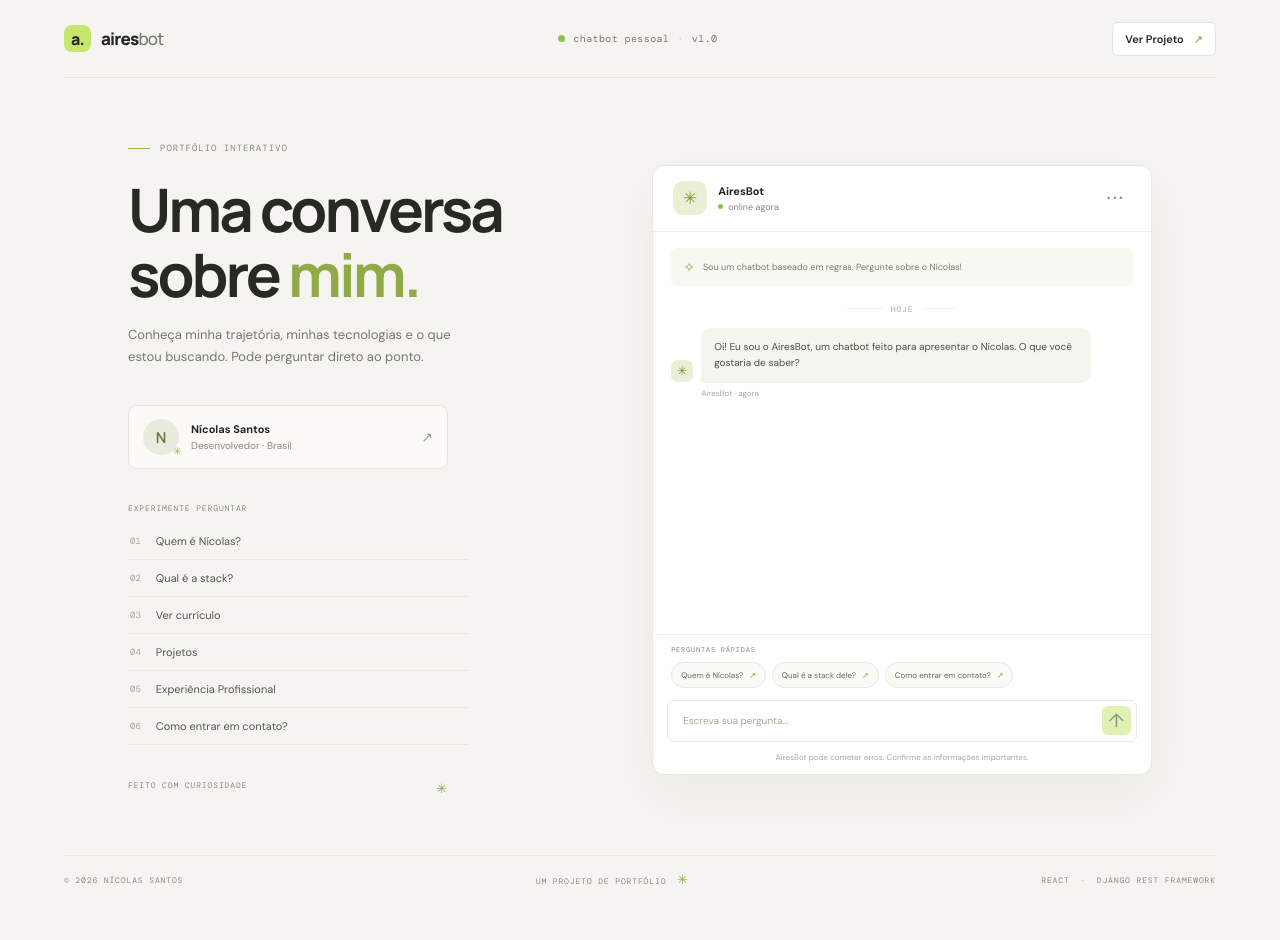
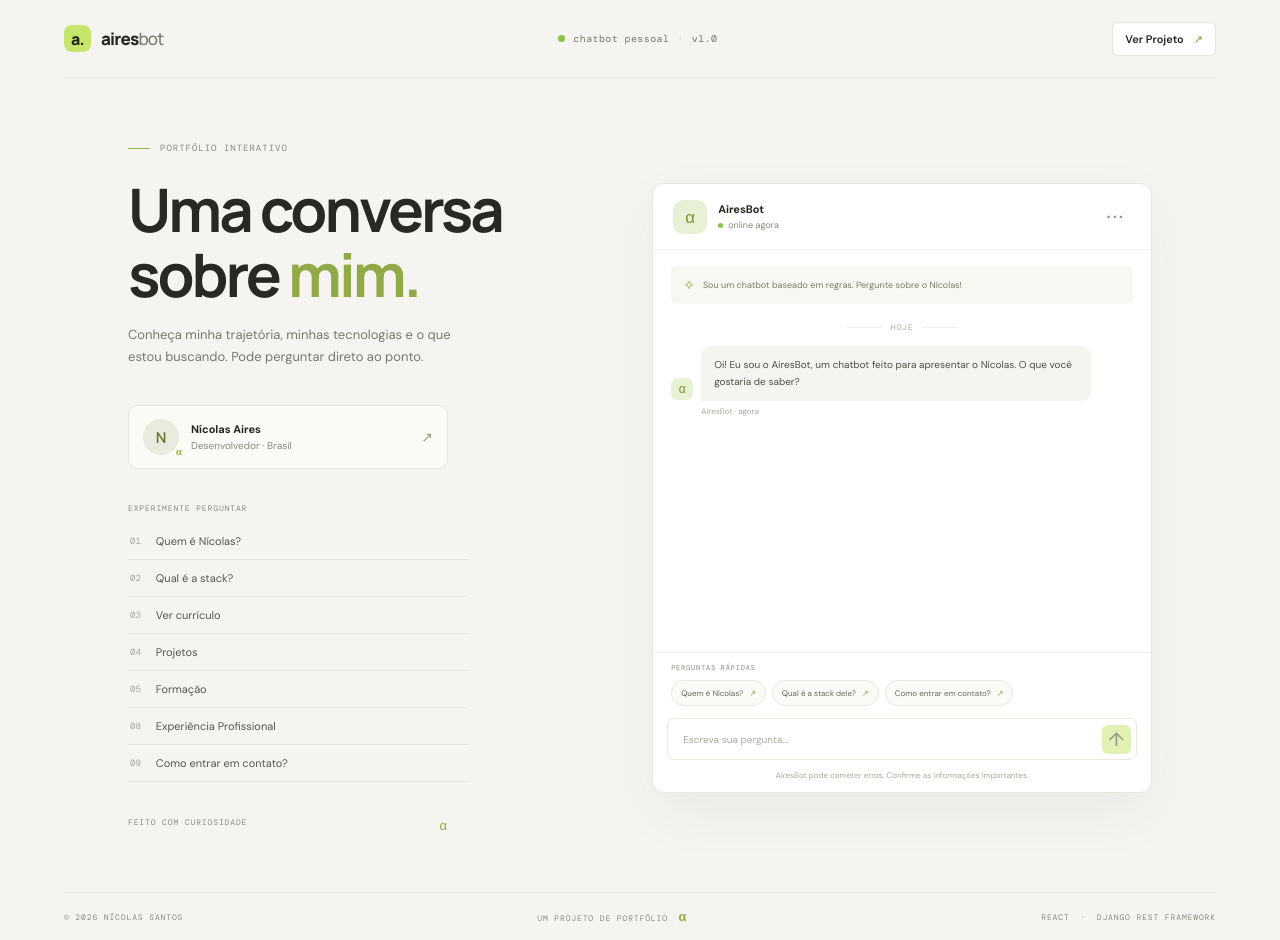
Before and after one commit to nicolas-aires-dev/AiresBot, a React (Vite) app in the folder frontend/: page / in a window 1280 px wide. Before the commit the page ends 903 px from the top, so only its background shows below. Built offline with nearby package versions, Linux system fonts and the light colour scheme; no server answers.

Commit message:
style: Update icons and suggestions

```diff
--- a/frontend/src/App.tsx
+++ b/frontend/src/App.tsx
@@ -97,8 +97,8 @@ function App() {
           <h1>Uma conversa<br />sobre <span>mim.</span></h1>
           <p className="intro-copy">Conheça minha trajetória, minhas tecnologias e o que estou buscando. Pode perguntar direto ao ponto.</p>
           <div className="profile-card">
-            <div className="avatar">N<span className="avatar-spark">✳</span></div>
-            <div><div className="profile-name">Nícolas Santos</div><div className="profile-role">Desenvolvedor · Brasil</div></div>
+            <div className="avatar">N<span className="avatar-spark">α</span></div>
+            <div><div className="profile-name">Nícolas Aires</div><div className="profile-role">Desenvolvedor · Brasil</div></div>
             <span className="profile-arrow">↗</span>
           </div>
           <div className="topics-label">EXPERIMENTE PERGUNTAR</div>
@@ -107,15 +107,16 @@ function App() {
             <button onClick={() => void sendMessage('Qual é a stack de tecnologias?')}><span>02</span> Qual é a stack?</button>
             <button onClick={() => void sendMessage('Onde encontro o currículo?')}><span>03</span> Ver currículo</button>
             <button onClick={() => void sendMessage('Projetos de Nícolas')}><span>04</span> Projetos </button>
-            <button onClick={() => void sendMessage('Expêriencia profissional de Nícolas')}><span>05</span> Experiência Profissional</button>
-            <button onClick={() => void sendMessage('Como posso entrar em contato?')}><span>06</span> Como entrar em contato?</button>
+            <button onClick={() => void sendMessage('Formação de Nícolas')}><span>05</span> Formação </button>
+            <button onClick={() => void sendMessage('Expêriencia profissional de Nícolas')}><span>08</span> Experiência Profissional</button>
+            <button onClick={() => void sendMessage('Como posso entrar em contato?')}><span>09</span> Como entrar em contato?</button>
           </div>
-          <div className="aside-footer"><span>FEITO COM CURIOSIDADE</span><span>✳</span></div>
+          <div className="aside-footer"><span>FEITO COM CURIOSIDADE</span><span>α</span></div>
         </aside>
 
         <section className="chat-card" aria-label="Conversa com AiresBot">
           <div className="chat-header">
-            <div className="bot-avatar"><span>✳</span></div>
+            <div className="bot-avatar"><span>α</span></div>
             <div className="chat-title"><strong>AiresBot</strong><span><i /> online agora</span></div>
             <button className="more-button" aria-label="Mais opções">···</button>
           </div>
@@ -124,11 +125,11 @@ function App() {
             <div className="day-label"><span /> HOJE <span /></div>
             {messages.map((message) => (
               <div className={`message-row ${message.role}`} key={message.id}>
-                {message.role === 'bot' && <div className="mini-avatar">✳</div>}
+                {message.role === 'bot' && <div className="mini-avatar">α</div>}
                 <div className="message-content"><div className="bubble">{message.role === 'bot' ? linkify(message.text) : message.text}</div><span className="message-time">{message.role === 'bot' ? 'AiresBot' : 'Você'} · agora</span></div>
               </div>
             ))}
-            {loading && <div className="message-row bot"><div className="mini-avatar">✳</div><div className="bubble typing" role="status" aria-label="AiresBot está digitando"><i /><i /><i /></div></div>}
+            {loading && <div className="message-row bot"><div className="mini-avatar">α</div><div className="bubble typing" role="status" aria-label="AiresBot está digitando"><i /><i /><i /></div></div>}
             {apiError && <div className="connection-note">A conexão com o backend falhou.</div>}
             <div ref={bottomRef} />
           </div>
@@ -140,7 +141,7 @@ function App() {
           <div className="chat-footnote">AiresBot pode cometer erros. Confirme as informações importantes.</div>
         </section>
       </section>
-      <footer className="page-footer"><span>© 2026 NÍCOLAS SANTOS</span><span>UM PROJETO DE PORTFÓLIO <b>✳</b></span><span>REACT <i>·</i> DJANGO REST FRAMEWORK</span></footer>
+      <footer className="page-footer"><span>© 2026 NÍCOLAS SANTOS</span><span>UM PROJETO DE PORTFÓLIO <b>α</b></span><span>REACT <i>·</i> DJANGO REST FRAMEWORK</span></footer>
     </main>
   )
 }
```
